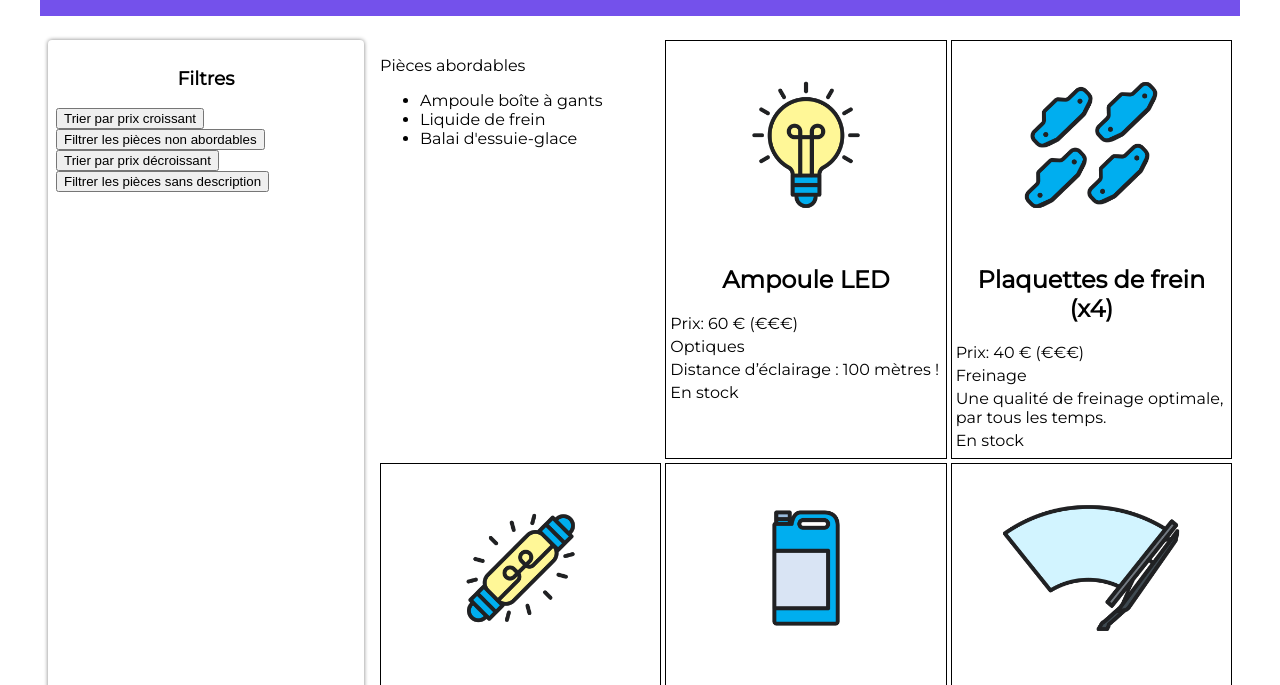
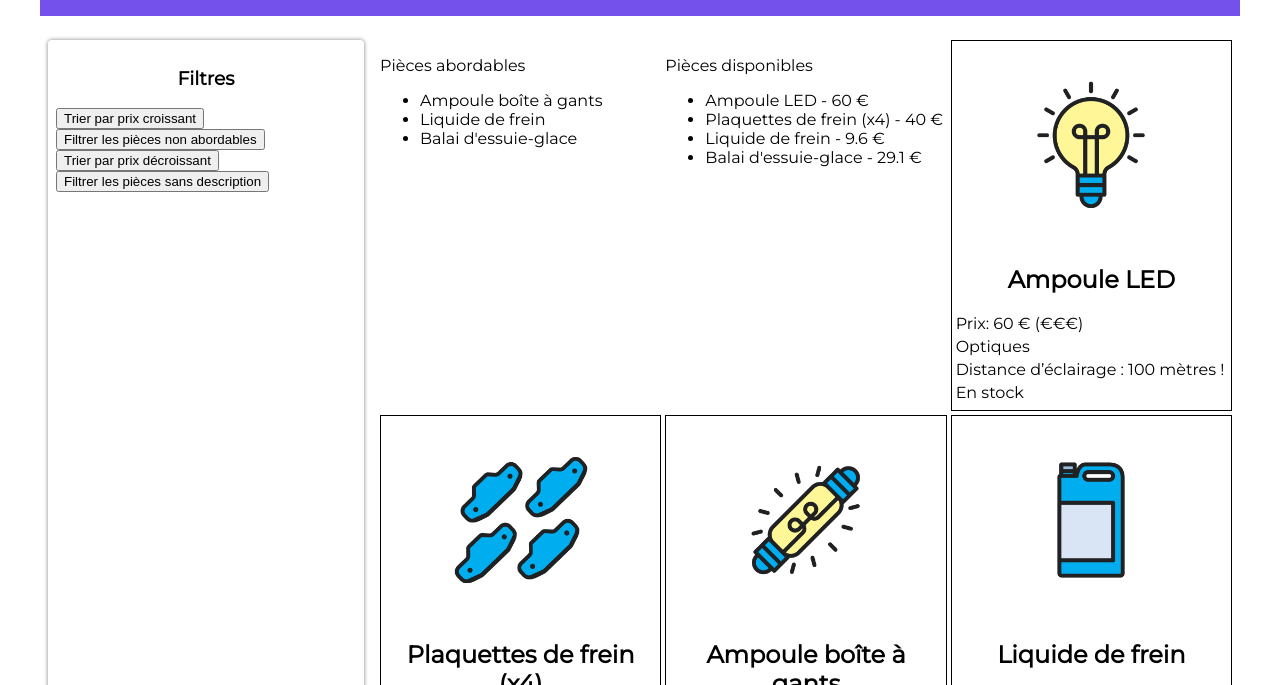
Before and after one commit to AliceB73/les-bonnes-pieces, a website: page index.html in a window 1280 px wide. Shown: the part 98-783 px from the top of the page. Drawn offline with Linux system fonts and the light colour scheme.

Commit message:
Ajout liste de pièces disponibles (fonction map)

```diff
--- a/index.html
+++ b/index.html
@@ -31,6 +31,9 @@
 			<div class="abordables">
 				<p>Pièces abordables</p>
 			</div>
+			<div class="disponibles">
+				<p>Pièces disponibles</p>
+			</div>
 		</section>
 	</main>
 </body>
--- a/pieces.js
+++ b/pieces.js
@@ -52,7 +52,7 @@ boutonTrier.addEventListener("click", function () {
     console.log(piecesOrdonnes);
 });
 
-// Fonctionnalité de filtre
+// Fonctionnalité de filtre pour les pièces abordables
 const boutonFiltrer = document.querySelector(".btn-filtrer");
 
 boutonFiltrer.addEventListener("click", function () {
@@ -61,6 +61,7 @@ boutonFiltrer.addEventListener("click", function () {
     });
 });
 
+//Fonctionnalité de filtre pour les pièces sans description
 const boutonNoDesc = document.querySelector(".btn-nodesc");
 
 boutonNoDesc.addEventListener("click", function () {
@@ -70,6 +71,7 @@ boutonNoDesc.addEventListener("click", function () {
     console.log(piecesFiltrees);
 });
 
+//Fonctionnalité de tri par prix décroissant
 const boutonDecroissant = document.querySelector(".btn-decroissant");
 
 boutonDecroissant.addEventListener("click", function () {
@@ -80,6 +82,7 @@ boutonDecroissant.addEventListener("click", function () {
     console.log(piecesOrdonnes);
 });
 
+//Ajout d'une liste de pièces à prix abordable
 const noms = pieces.map(piece => piece.nom);
 
 for (let i = pieces.length - 1; i >= 0; i--) {
@@ -97,3 +100,24 @@ for (let i = 0; i < noms.length; i++) {
 }
 
 document.querySelector(".abordables").appendChild(abordablesElement);
+
+//Ajout d'une liste de pièces disponibles
+const nomsDisponibles = pieces.map(piece => piece.nom);
+const prixDisponibles = pieces.map(piece => piece.prix);
+
+for (let i = pieces.length - 1; i >= 0; i--) {
+    if (pieces[i].disponibilite === false) {
+        nomsDisponibles.splice(i, 1);
+        prixDisponibles.splice(i, 1);
+    }
+}
+
+const disponiblesElement = document.createElement("ul");
+
+for (let i = 0; i < nomsDisponibles.length; i++) {
+    const nomElement = document.createElement("li");
+    nomElement.innerText = `${nomsDisponibles[i]} - ${prixDisponibles[i]} €`;
+    disponiblesElement.appendChild(nomElement);
+}
+
+document.querySelector(".disponibles").appendChild(disponiblesElement);
```
